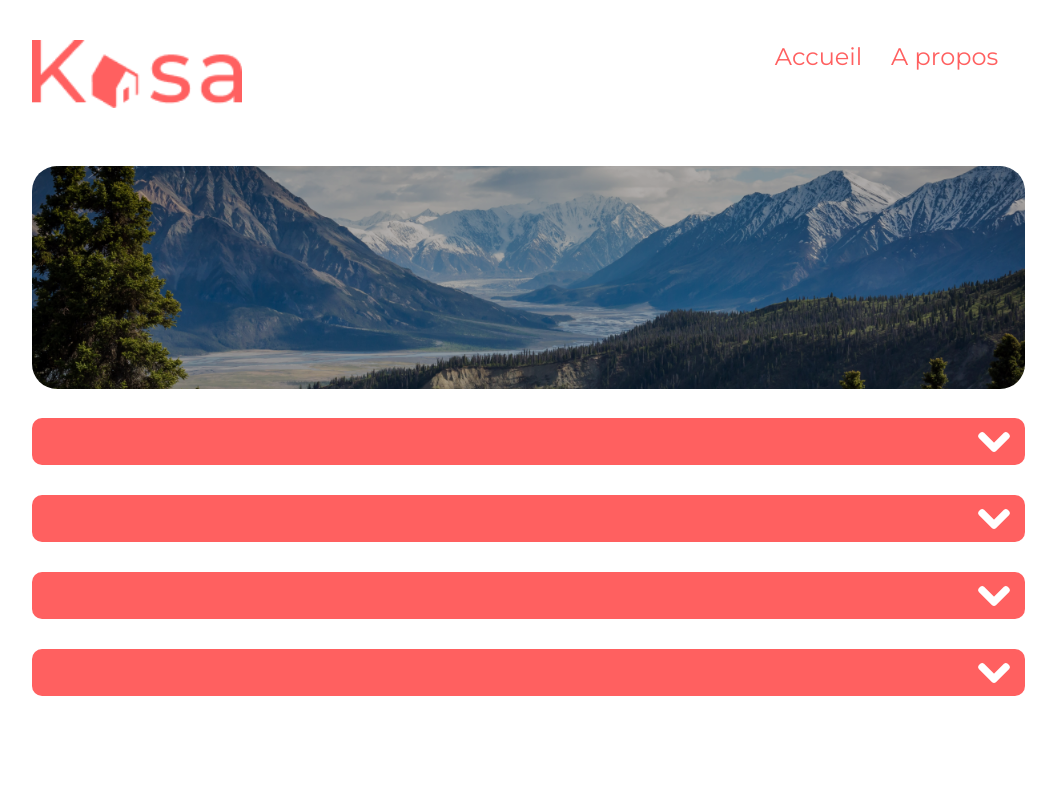
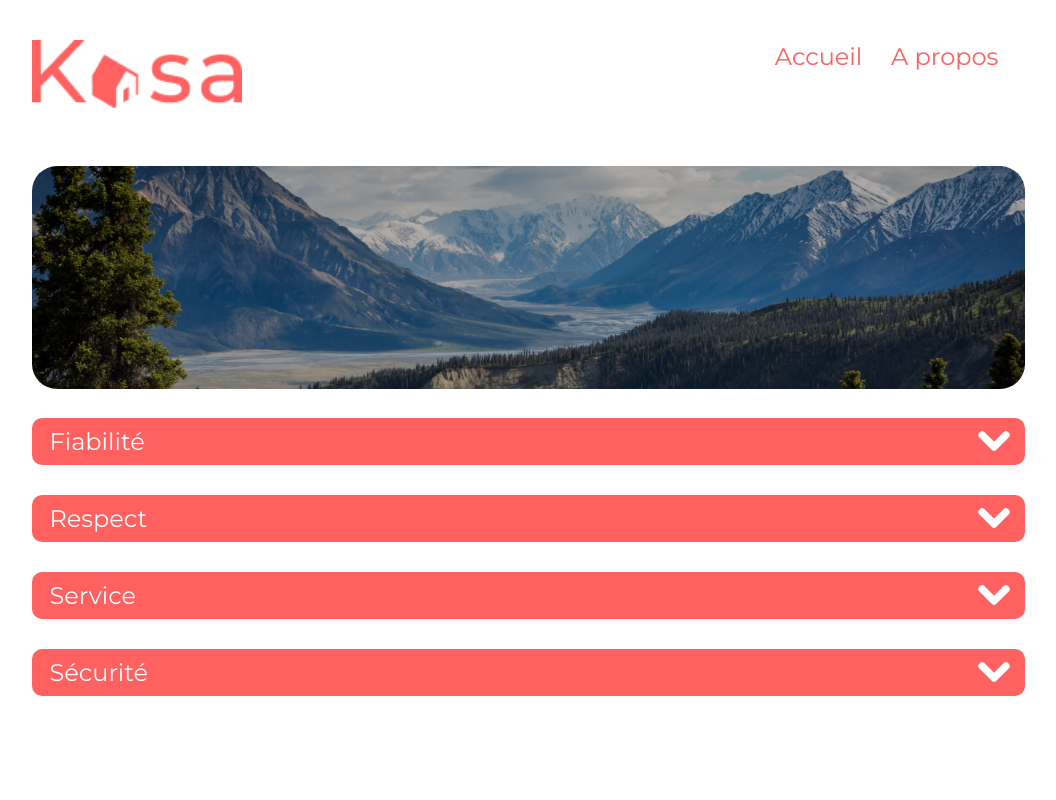
Before and after one commit to Margauxdo/Creez_une_application_web_de_location_immobiliere_avec_React, a React (Create React App) app in the folder app-kasa/: page /APropos in a window 1280 px wide. Shown: the top 800 px of the page, without its empty margins (112-1168 px from the left). Built offline with nearby package versions, Linux system fonts and the light colour scheme.

Commit message:
commit -m "erreur css"

```diff
--- a/app-kasa/src/pages/APropos.js
+++ b/app-kasa/src/pages/APropos.js
@@ -18,28 +18,25 @@
             </div>
             <div className="collapse">
                 <div className='container'>
-                <Collapse >
-                 <div class="titleCollapse"><h3>Fiabilité</h3></div>
-                <div class="texteCollapse"><p>Les annonces postées sur Kasa garantissent une fiabilité totale. Les photos sont conformes aux logements, et toutes les informations sont régulièrement vérifiées par nos équipes.</p></div>
+                <Collapse  title="Fiabilité">
+
+                <div className="texteCollapse"><p>Les annonces postées sur Kasa garantissent une fiabilité totale. Les photos sont conformes aux logements, et toutes les informations sont régulièrement vérifiées par nos équipes.</p></div>
                 </Collapse>
                 </div>
                 <div className='container'>
-                <Collapse >
-                <div class="titleCollapse"><h3>Respect</h3></div>
-                <div class="texteCollapse"><p>La bienveillance fait partie des valeurs fondatrices de Kasa. Tout comportement discriminatoire ou de perturbation du voisinage entraînera une exclusion de notre plateforme.</p></div>
+                <Collapse title="Respect">
+                <div className="texteCollapse"><p>La bienveillance fait partie des valeurs fondatrices de Kasa. Tout comportement discriminatoire ou de perturbation du voisinage entraînera une exclusion de notre plateforme.</p></div>
                 </Collapse>
                 </div>
                 <div className='container'>
-                <Collapse >
-                <div class="titleCollapse"><h3>Service</h3></div>
-                <div class="texteCollapse"><p> Nos équipes se tiennent à votre disposition pour vous fournir une expérience parfaite. N'hésitez pas à nous contacter si vous avez la moindre question..</p></div>
+                <Collapse title="Service">
+                <div className="texteCollapse"><p> Nos équipes se tiennent à votre disposition pour vous fournir une expérience parfaite. N'hésitez pas à nous contacter si vous avez la moindre question..</p></div>
 
                 </Collapse>
                 </div>
                 <div className='container'>
-                <Collapse >
-                <div class="titleCollapse"><h3>Sécurité</h3></div>
-                <div class="texteCollapse"><p>La sécurité est la priorité de Kasa. Aussi bien pour nos hôtes que pour les voyageurs, chaque logement correspond aux critères de sécurité établis par nos services. En laissant une note aussi bien à l'hôte qu'au locataire, cela permet à nos équipes de vérifier que les standards sont bien respectés. Nous organisons également des ateliers sur la sécurité domestique pour nos hôtes.</p></div>
+                <Collapse title="Sécurité" >
+                <div className="texteCollapse"><p>La sécurité est la priorité de Kasa. Aussi bien pour nos hôtes que pour les voyageurs, chaque logement correspond aux critères de sécurité établis par nos services. En laissant une note aussi bien à l'hôte qu'au locataire, cela permet à nos équipes de vérifier que les standards sont bien respectés. Nous organisons également des ateliers sur la sécurité domestique pour nos hôtes.</p></div>
 
 
                 </Collapse>
--- a/app-kasa/src/styles/components/banner.css
+++ b/app-kasa/src/styles/components/banner.css
@@ -45,7 +45,12 @@
   margin-top: 98px;
 }
 
-
+@media screen and (min-width: 993px) and (max-width: 1420px) {
+  .banner{
+    max-width: 993px;
+    width: 100%;
+  }
+}
 
 @media screen and (min-width: 768px) and (max-width: 992px) {
 .banner{
@@ -59,12 +64,7 @@
   font-size: 44px;
 }
 }
-@media screen and (min-width: 993px) and (max-width: 1420px) {
-  .banner{
-    max-width: 993px;
-    width: 100%;
-  }
-}
+
 
 @media screen and (min-width: 426px) and (max-width: 767px) {
 .banner-home{
--- a/app-kasa/src/styles/components/chevrondownup.css
+++ b/app-kasa/src/styles/components/chevrondownup.css
@@ -42,8 +42,13 @@
 @media screen and (max-width: 375px){
     .collapse-button .downup img {
         transform: rotate(180deg);
-        max-width: 18px;
-        margin-left: 0px;
+    }
+.collapse-button .downup{
+    max-width: 18px;
+    width: 100%;
+    display: flex;
+    margin:0px;
+    justify-content: flex-start;
 
 }
 }
--- a/app-kasa/src/styles/components/collapse.css
+++ b/app-kasa/src/styles/components/collapse.css
@@ -286,7 +286,6 @@
     font-weight: 500;
     line-height: 19px;
     margin-bottom: 20px;
-        display: flex;
     align-items: center;
     position: relative;
     top: 0px;
@@ -327,9 +326,9 @@
         max-width: 18px;
         width: 100%;
         height: 18px;
-        margin: auto;
+        margin: 0px;
         display: flex;
         position: relative;
-        left: 110px;
+        right: 10px;
     }
 }
```
Lines whose indentation alone changed are shown as unchanged.
